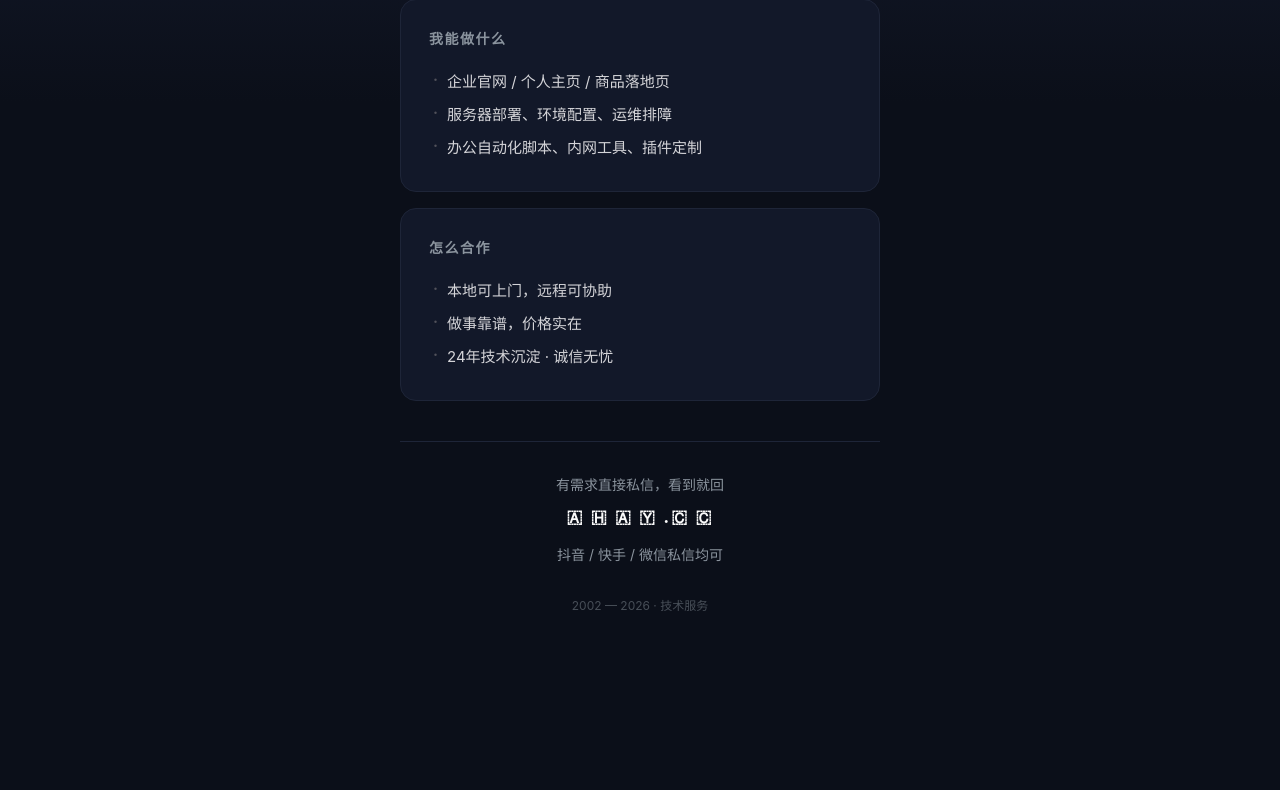
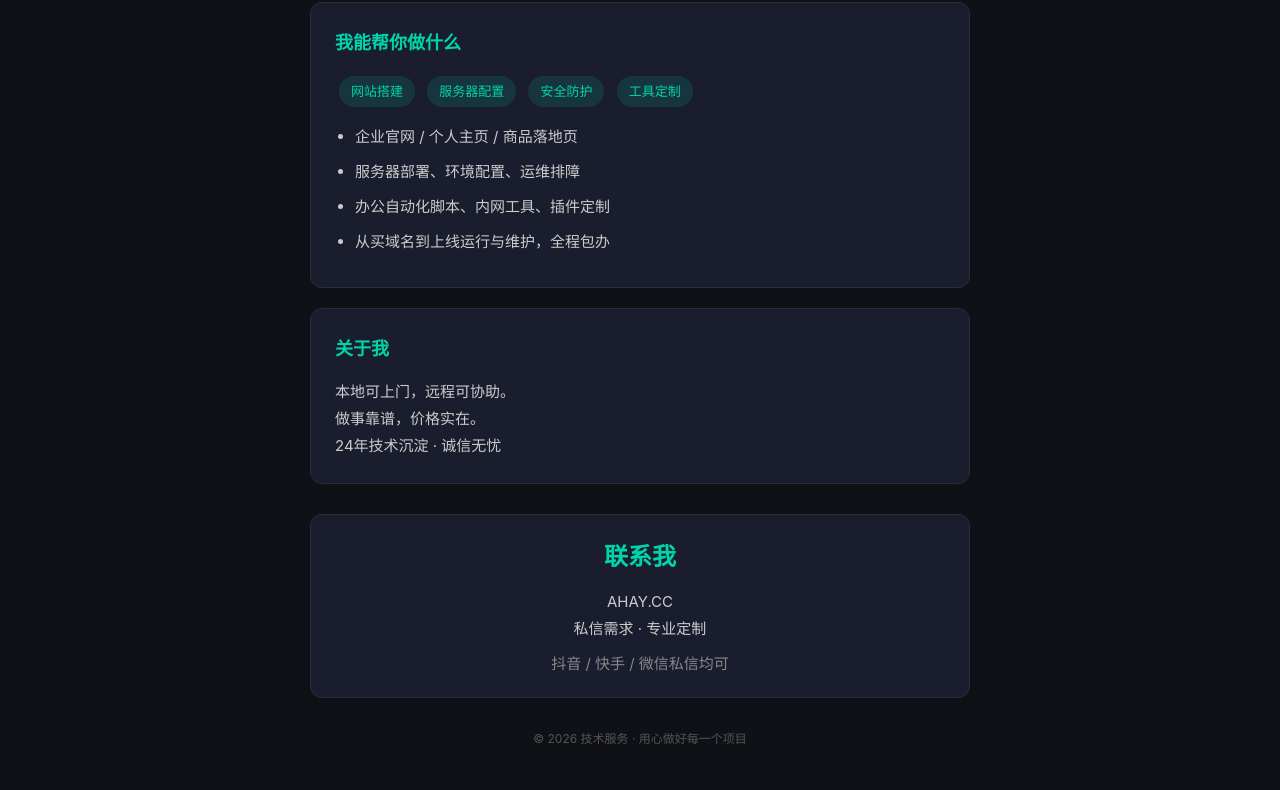
Before and after one commit to shange752/1, a plain HTML site: page index.html in a window 1280 px wide. Shown: the part 198-988 px from the top of the page. Before the commit the page ends 851 px from the top, so only its background shows below. Drawn offline with Linux system fonts and the light colour scheme.

Commit message:
Add files via upload

```diff
--- a/index.html
+++ b/index.html
@@ -4,146 +4,131 @@
     <meta charset="UTF-8">
     <meta name="viewport" content="width=device-width, initial-scale=1.0">
     <title>全栈服务 · 搭建维护 · 工具定制</title>
-<link rel="icon" href="https://avatars.githubusercontent.com/u/31272442?s=96&v=4">
+	<link rel="icon" href="https://avatars.githubusercontent.com/u/31272442?v=4&size=64">
     <style>
-  * { box-sizing: border-box; margin: 0; padding: 0; }
+        * {
+            margin: 0;
+            padding: 0;
+            box-sizing: border-box;
+        }
         body {
-    background: #0b0f19;
-    color: #d4d4d8;
-    font-family: -apple-system, BlinkMacSystemFont, "Segoe UI", Roboto, "Helvetica Neue", Arial, sans-serif;
-    min-height: 100vh;
-    display: flex;
-    justify-content: center;
-    padding: 40px 16px;
-    position: relative;
+            font-family: -apple-system, BlinkMacSystemFont, "Segoe UI", "Microsoft YaHei", sans-serif;
+            background: #0f1117;
+            color: #e0e0e0;
+            line-height: 1.8;
+            padding: 20px;
         }
-  body::before {
-    content: "";
-    position: absolute;
-    top: 0; left: 0; right: 0; height: 300px;
-    background: linear-gradient(180deg, #151b2e 0%, transparent 100%);
-    z-index: -1;
+        .container {
+            max-width: 700px;
+            margin: 0 auto;
+            padding: 40px 20px;
         }
-  .container { width: 100%; max-width: 480px; }
-
-  /* 头像：去掉圆框，交给你自己掌控 */
-  .logo {
-    display: block;
-    width: 72px;
-    height: auto;
-    margin: 0 auto 24px;
-    transition: filter 0.3s;
+        h1 {
+            text-align: center;
+            font-size: 28px;
+            color: #00d4aa;
+            margin-bottom: 10px;
         }
-  .logo:hover {
-    filter: drop-shadow(0 0 12px rgba(0,229,204,0.3));
+        .subtitle {
+            text-align: center;
+            color: #888;
+            margin-bottom: 40px;
+            font-size: 14px;
         }
-
-  /* 标题 */
-  h1 {
-    font-size: 28px;
-    font-weight: 700;
-    text-align: center;
-    color: #00e5cc;
-    margin-bottom: 40px;
-    letter-spacing: -0.5px;
-    line-height: 1.4;
+        .section {
+            background: #1a1d2e;
+            border-radius: 12px;
+            padding: 24px;
+            margin-bottom: 20px;
+            border: 1px solid #2a2d3e;
         }
-
-  /* 卡片 */
-  .card {
-    background: #121829;
-    border: 1px solid #1e2538;
-    border-radius: 16px;
-    padding: 28px;
-    margin-bottom: 16px;
-    transition: border-color 0.2s, box-shadow 0.2s;
+        .section h2 {
+            color: #00d4aa;
+            font-size: 18px;
+            margin-bottom: 12px;
         }
-  .card:hover {
-    border-color: #2e3a52;
-    box-shadow: 0 4px 24px rgba(0,0,0,0.4);
+        .section p, .section li {
+            color: #ccc;
+            font-size: 15px;
         }
-  .card h2 {
-    font-size: 14px;
-    font-weight: 600;
-    color: #8b949e;
-    letter-spacing: 1.5px;
-    margin-bottom: 16px;
+        .section ul {
+            padding-left: 20px;
         }
-  .card ul { list-style: none; }
-  .card li {
-    font-size: 15px;
-    color: #d4d4d8;
-    padding: 6px 0;
-    position: relative;
-    padding-left: 18px;
+        .section li {
+            margin-bottom: 8px;
         }
-  .card li::before {
-    content: "·";
-    position: absolute;
-    left: 4px;
-    color: #52525b;
-    font-weight: bold;
-  }
-
-  /* 联系方式 */
         .contact {
             text-align: center;
-    margin-top: 40px;
-    padding-top: 32px;
-    border-top: 1px solid #1e2538;
+            margin-top: 30px;
+            padding: 20px;
+            background: #1a1d2e;
+            border-radius: 12px;
+            border: 1px solid #2a2d3e;
         }
-  .contact p { font-size: 14px; color: #8b949e; margin-bottom: 8px; }
-  .contact .highlight {
-    font-size: 18px;
-    color: #fafafa;
-    font-weight: 700;
-    margin-top: 12px;
-    letter-spacing: 2px;
+        .contact h2 {
+            color: #00d4aa;
+            margin-bottom: 10px;
         }
-
-  .footer { text-align: center; margin-top: 32px; font-size: 12px; color: #484f58; }
-
-  @media (max-width: 640px) {
-    h1 { font-size: 24px; margin-bottom: 32px; }
-    .card { padding: 20px; }
-    .logo { width: 64px; }
+        .contact p {
+            color: #ccc;
+            font-size: 15px;
+        }
+        .footer {
+            text-align: center;
+            margin-top: 30px;
+            color: #555;
+            font-size: 12px;
+        }
+        .tag {
+            display: inline-block;
+            background: #00d4aa22;
+            color: #00d4aa;
+            padding: 4px 12px;
+            border-radius: 20px;
+            font-size: 13px;
+            margin: 4px;
         }
     </style>
 </head>
 <body>
     <div class="container">
-
-  <!-- 换成你自己抠好的图 -->
-  <img class="logo" src="https://avatars.githubusercontent.com/u/31272442?s=96&v=4" alt="头像">
-
+        <div class="logo">
+  <img src="https://avatars.githubusercontent.com/u/31272442?v=4&size=200" style="width: 80px; height: 80px; border-radius: 50%; object-fit: cover; margin: 0 auto; display: block;">
   <h1>全栈服务 · 搭建维护 · 工具定制</h1>
 
-  <div class="card">
-    <h2>我能做什么</h2>
-    <ul>
+        <div class="section">
+            <h2>我能帮你做什么</h2>
+            <p>
+                <span class="tag">网站搭建</span>
+                <span class="tag">服务器配置</span>
+                <span class="tag">安全防护</span>
+				<span class="tag">工具定制</span>
+            </p>
+            <ul style="margin-top: 12px;">
 				<li>企业官网 / 个人主页 / 商品落地页</li>
 				<li>服务器部署、环境配置、运维排障</li>
 				<li>办公自动化脚本、内网工具、插件定制</li>
+				<li>从买域名到上线运行与维护，全程包办</li>
             </ul>
         </div>
 
-  <div class="card">
-    <h2>怎么合作</h2>
-    <ul>
-      <li>本地可上门，远程可协助</li>
-      <li>做事靠谱，价格实在</li>
-      <li>24年技术沉淀 · 诚信无忧</li>
-    </ul>
+        <div class="section">
+            <h2>关于我</h2>
+            <p>本地可上门，远程可协助。</p>
+			<p>做事靠谱，价格实在。</p>
+			<p>24年技术沉淀 · 诚信无忧</p>
         </div>
 
         <div class="contact">
-    <p>有需求直接私信，看到就回</p>
-    <p class="highlight">🇦 🇭 🇦 🇾 .🇨 🇨</p>
-    <p style="margin-top:16px; color:#8b949e;">抖音 / 快手 / 微信私信均可</p>
+            <h2>联系我</h2>
+			<p>AHAY.CC</p>
+            <p>私信需求 · 专业定制</p>
+            <p style="margin-top: 8px; color: #888;">抖音 / 快手 / 微信私信均可</p>
         </div>
 
-  <div class="footer">2002 — 2026 · 技术服务</div>
-
+        <div class="footer">
+            <p>© 2026 技术服务 · 用心做好每一个项目</p>
+        </div>
     </div>
 </body>
 </html>
```
Lines whose indentation alone changed are shown as unchanged.
